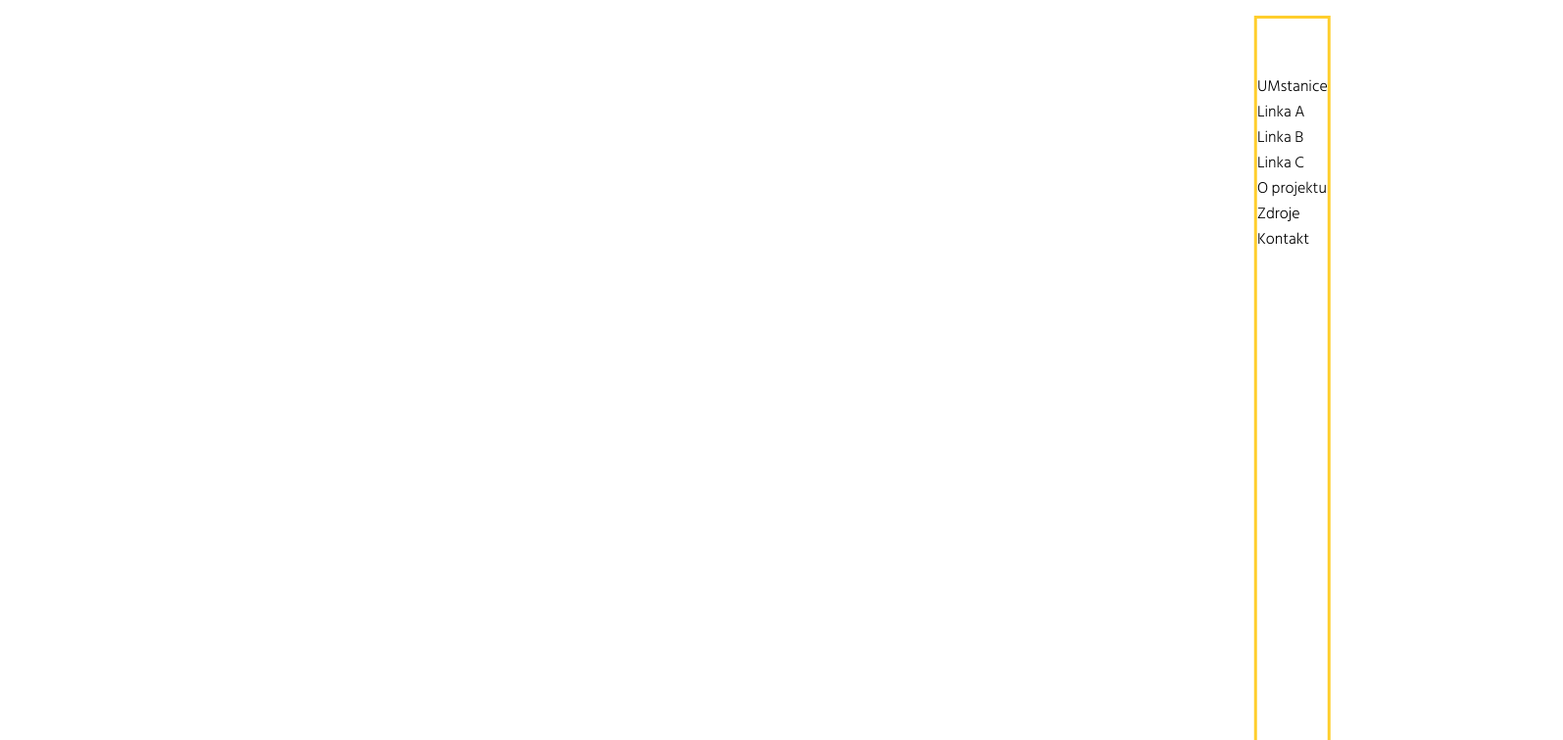
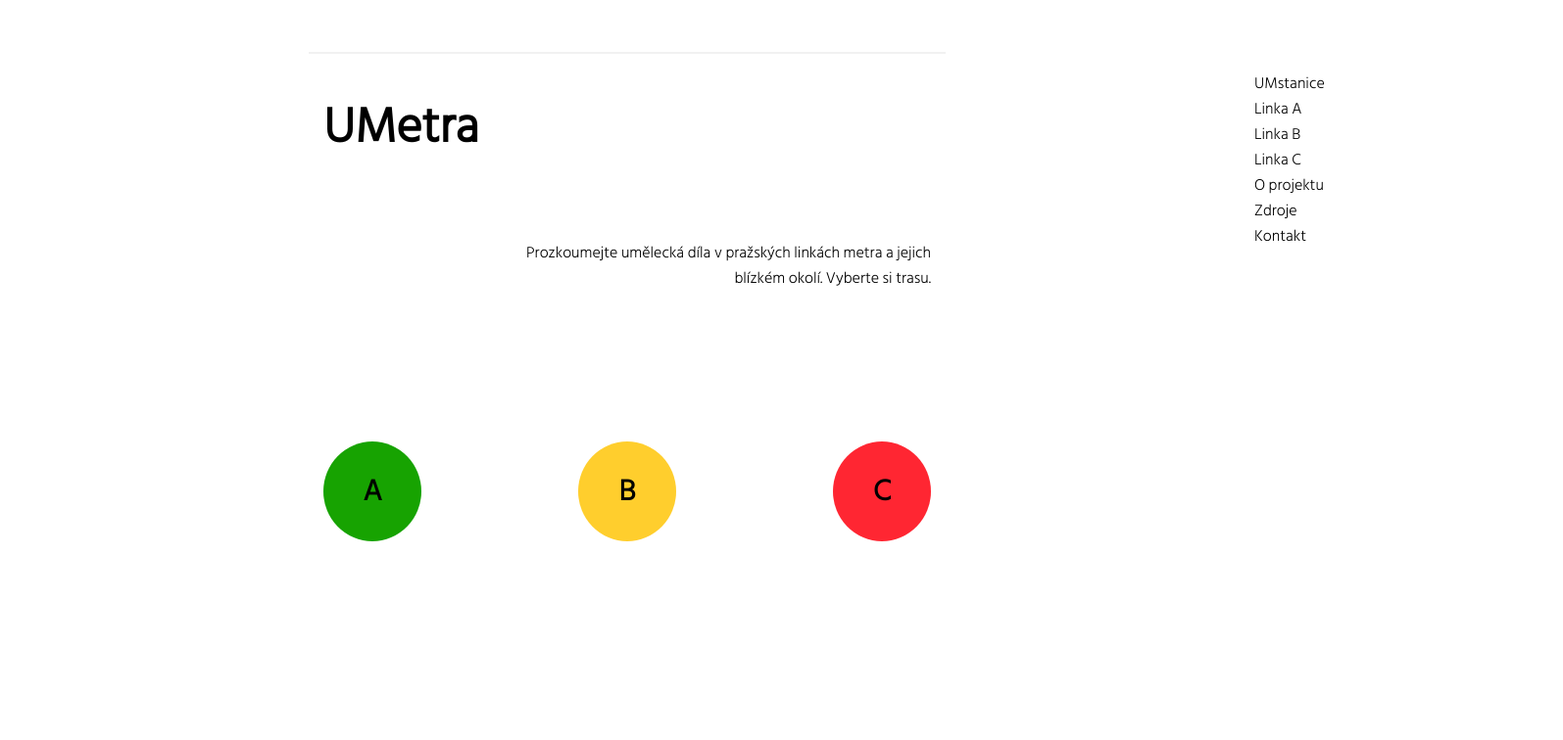
Before and after one commit to hrafil/UMetra_next.js, a Next.js app: page / in a window 1280 px wide. Shown: the top 756 px of the page at 98% size, 1595 px wide, since content can reach past the window. Built offline with nearby package versions, Linux system fonts and the light colour scheme.

Commit message:
Burger pokus 8

```diff
--- a/components/Nav/Navbar.jsx
+++ b/components/Nav/Navbar.jsx
@@ -3,8 +3,10 @@ import styled from 'styled-components';
 import Burger from './Burger';
 
 const Nav = styled.nav`
-  width: 100vw;
-  height: 100vh;
+  width: 100%;
+  height: 55px;
+  border-bottom: 2px solid #f1f1f1;
+  padding: 0 20px;
   display: flex;
   justify-content: space-between;
 `;
--- a/components/Nav/RightNav.jsx
+++ b/components/Nav/RightNav.jsx
@@ -7,14 +7,14 @@ const Ul = styled.ul`
   display: flex;
   flex-flow: column nowrap;
   background-color: ##ffffff;
+  width: 100vw;
+  height: 100vh;
   position: fixed;
   transform: ${({ open }) => (open ? 'translateX(0)' : 'translateX(100%)')};
   top: 0;
   right: 0;
   padding-top: 3.5rem;
   z-index: 100,
-  width: 100vw;
-  height: 100vh;
   border: 3px solid #ffce2d;
   z-index: 100;
 
@@ -30,7 +30,7 @@ const RightNav = ({ open }) => {
   return (
     <Ul open={open}>
       <li>
-        <Link open={!open} href="/stations">
+        <Link open={open} href="/stations">
           UMstanice
         </Link>
       </li>
```
